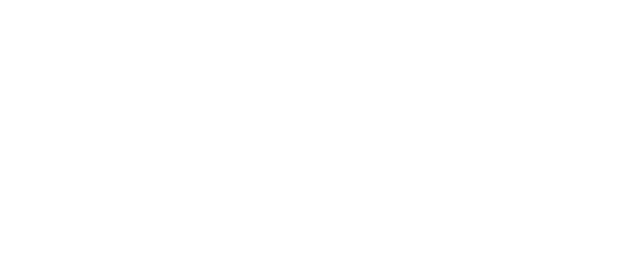
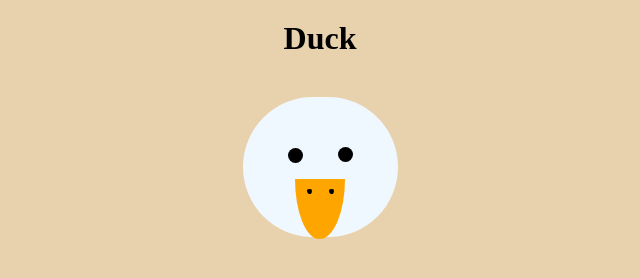
Before and after one commit to allysonnostrand/css-duck, a plain HTML site: page index.html in a window 1280 px wide. Shown: the whole page, without its empty margins (320-960 px from the left). Drawn offline with Linux system fonts and the light colour scheme.

Commit message:
created duck head

```diff
--- a/assets/css/style.css
+++ b/assets/css/style.css
@@ -0,0 +1,67 @@
+* {
+    background-color: rgb(232, 210, 174);
+    margin: 0 auto;
+}
+
+h1 {
+    display: flex;
+    justify-content: center;
+    padding-top: 20px;
+    padding-bottom: 40px;
+}
+
+.duck-head {
+    background-color: aliceblue;
+    height: 140px;
+    width: 155px;
+    border-radius: 90px;
+}
+
+.duck-eye-l {
+    background-color: black;
+    height: 15px;
+    width: 15px;
+    position: relative;
+    top: 50px;
+    left: 25px;
+    border-radius: 50px;
+}
+
+.duck-eye-r {
+    background-color: black;
+    height: 15px;
+    width: 15px;
+    position: relative;
+    top: 35.5px;
+    right: 25px;
+    border-radius: 50px;
+}
+
+.duck-beak {
+    background-color: orange;
+    height: 60px;
+    width: 50px;
+    border-radius: 0% 100% 51% 49% / 0% 0% 100% 100%;
+    position: relative;
+    top: 52px;
+}
+
+.duck-beak-d1 {
+    background-color: black;
+    height: 5px;
+    width: 5px;
+    position: relative;
+    right: 11px;
+    top: 10px;
+    border-radius: 51% 49% 50% 50% / 26% 28% 72% 74%;
+}
+
+.duck-beak-d2 {
+    background-color: black;
+    height: 5px;
+    width: 5px;
+    position: relative;
+    left: 11px;
+    top: 5px;
+    border-radius: 51% 49% 50% 50% / 26% 28% 72% 74%;
+}
--- a/index.html
+++ b/index.html
@@ -4,9 +4,31 @@
     <meta charset="UTF-8">
     <meta http-equiv="X-UA-Compatible" content="IE=edge">
     <meta name="viewport" content="width=device-width, initial-scale=1.0">
+    <link rel="stylesheet" href="assets/css/style.css">
     <title>Duck</title>
 </head>
 <body>
+    <h1>Duck</h1>
+    <div class="duck-head">
+        <div class="duck-eye-l">
+        </div>
+        <div class="duck-eye-r">
+        </div>
+        <div class="duck-beak">
+            <div class="duck-beak-d1">
+            </div>
+            <div class="duck-beak-d2">
+            </div>
+        </div>
+    </div>
+    <div class="duck-body">
+        <div class="duck-wing">
+        </div>
+        <div class="duck-foot-l">
+        </div>
+        <div class="duck-foot-r">
+        </div>
+    </div>
 
 </body>
 </html>
```
